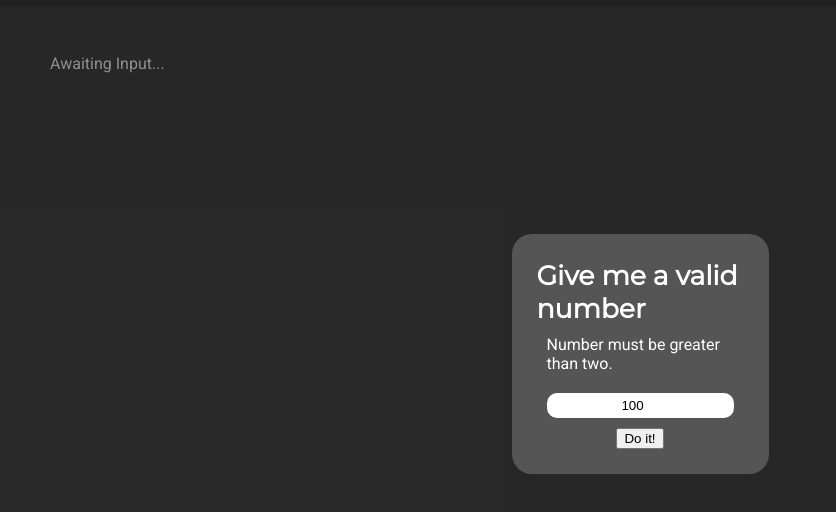
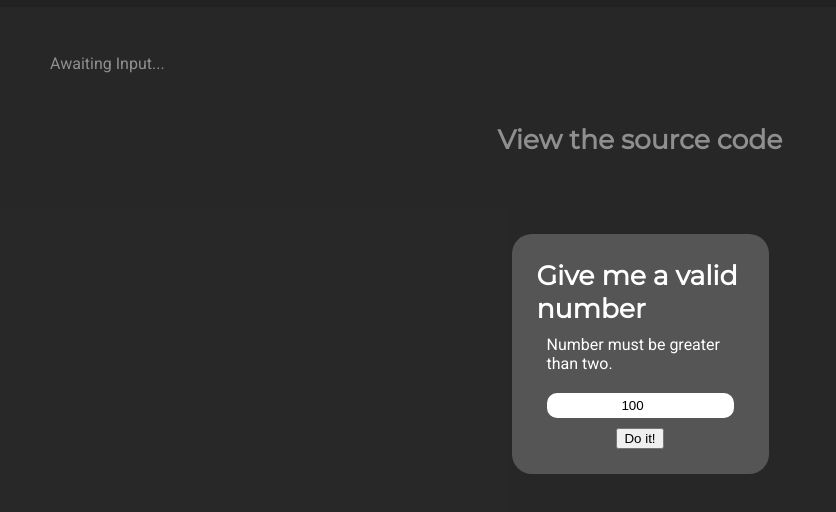
Before and after one commit to CStafford-14/fizzbuzz, a plain HTML site: page index.html in a window 1280 px wide. Shown: the part 46-558 px from the top of the page, without its empty margins (0-836 px from the left). Drawn offline with Linux system fonts and the light colour scheme.

Commit message:
Update index.html

```diff
--- a/index.html
+++ b/index.html
@@ -15,6 +15,9 @@
         <p id="output">
             Please Enable JavaScript to use this webapp.
         </p>
+        <h1 class="centered-text">
+            <a href="https://github.com/CStafford-14/fizzbuzz/" style="text-decoration: none; color: white;">View the source code</a>
+        </h1>
         <div id="wrapper" class="wrapper">
             <div id="input" class="input">
                 <h1>Give me a valid number</h1>
```
